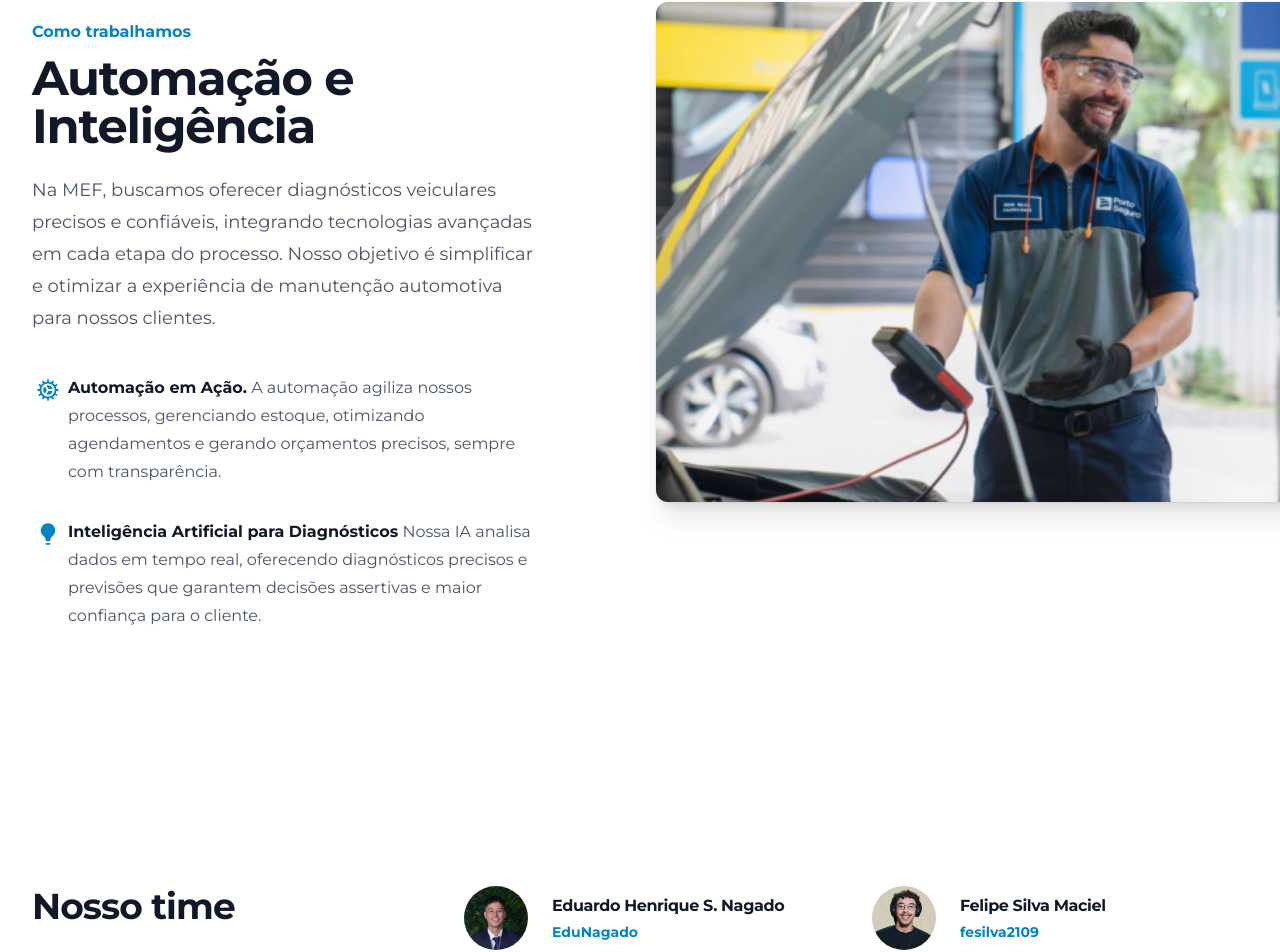
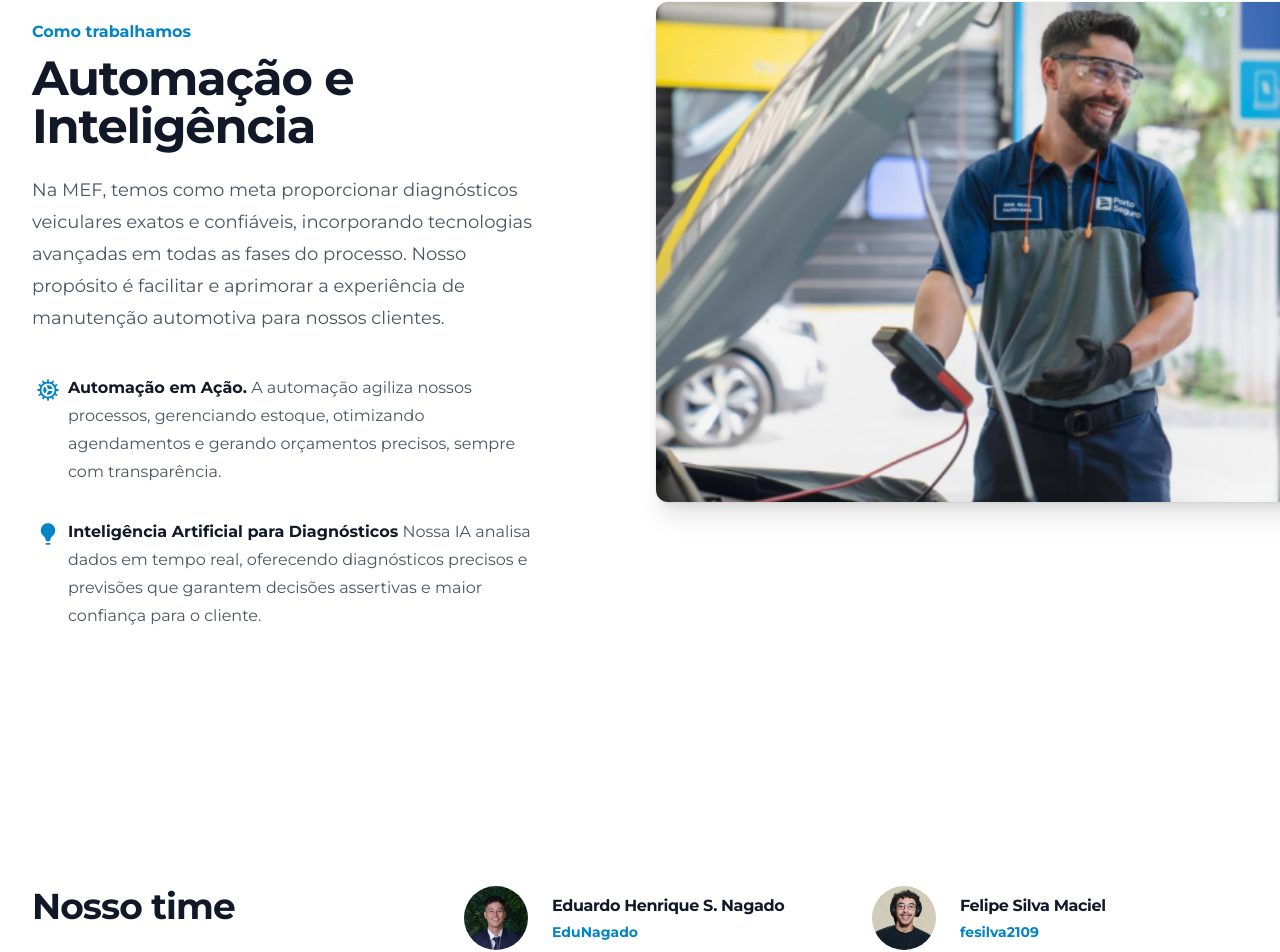
Before and after one commit to EduNagado/Sprint-4-, a Next.js app: page / in a window 1280 px wide. Shown: the part 1026-1978 px from the top of the page. Built offline with nearby package versions, Linux system fonts and the light colour scheme.

Commit message:
Ajustando a aba de Ajuda

```diff
--- a/src/app/ajuda/page.tsx
+++ b/src/app/ajuda/page.tsx
@@ -27,7 +27,7 @@ export default function Ajuda() {
                 Automação e Inteligência
               </p>
               <p className="mt-6 text-lg leading-8 text-gray-600">
-                Na MEF, buscamos oferecer diagnósticos veiculares precisos e confiáveis, integrando tecnologias avançadas em cada etapa do processo. Nosso objetivo é simplificar e otimizar a experiência de manutenção automotiva para nossos clientes.
+              Na MEF, temos como meta proporcionar diagnósticos veiculares exatos e confiáveis, incorporando tecnologias avançadas em todas as fases do processo. Nosso propósito é facilitar e aprimorar a experiência de manutenção automotiva para nossos clientes.
               </p>
               <dl className="mt-10 max-w-xl space-y-8 text-base leading-7 text-gray-600 lg:max-w-none">
                 {features.map((feature) => (
```
